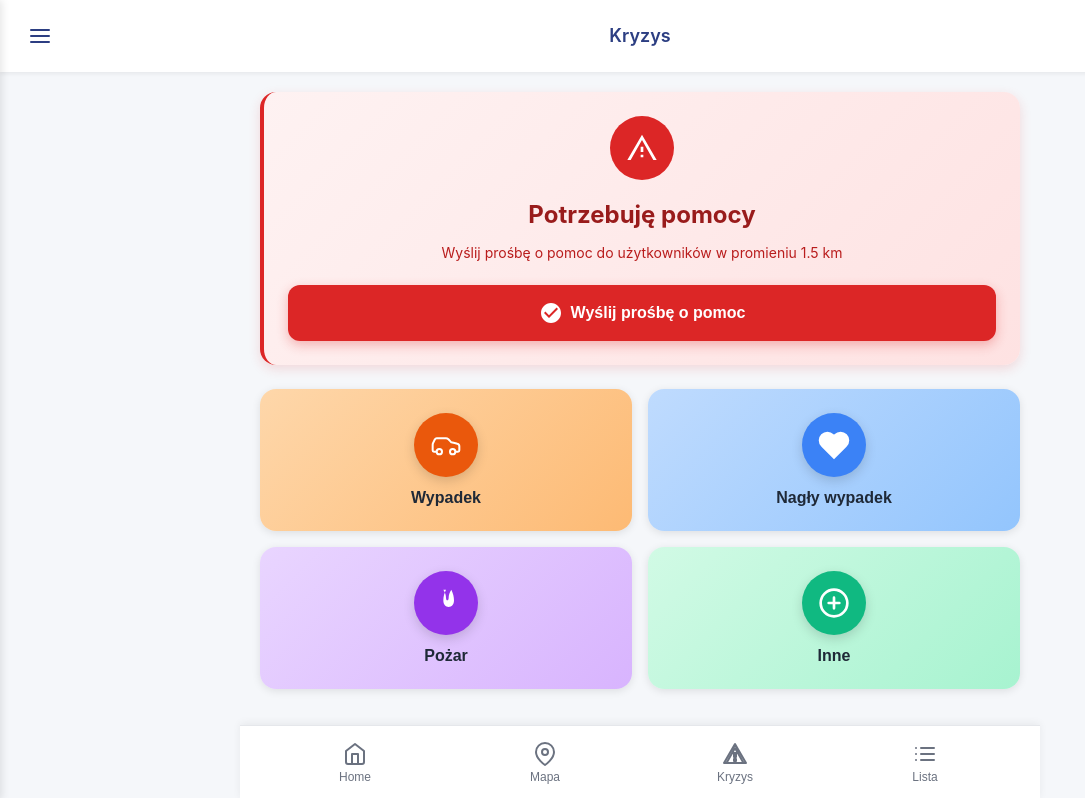
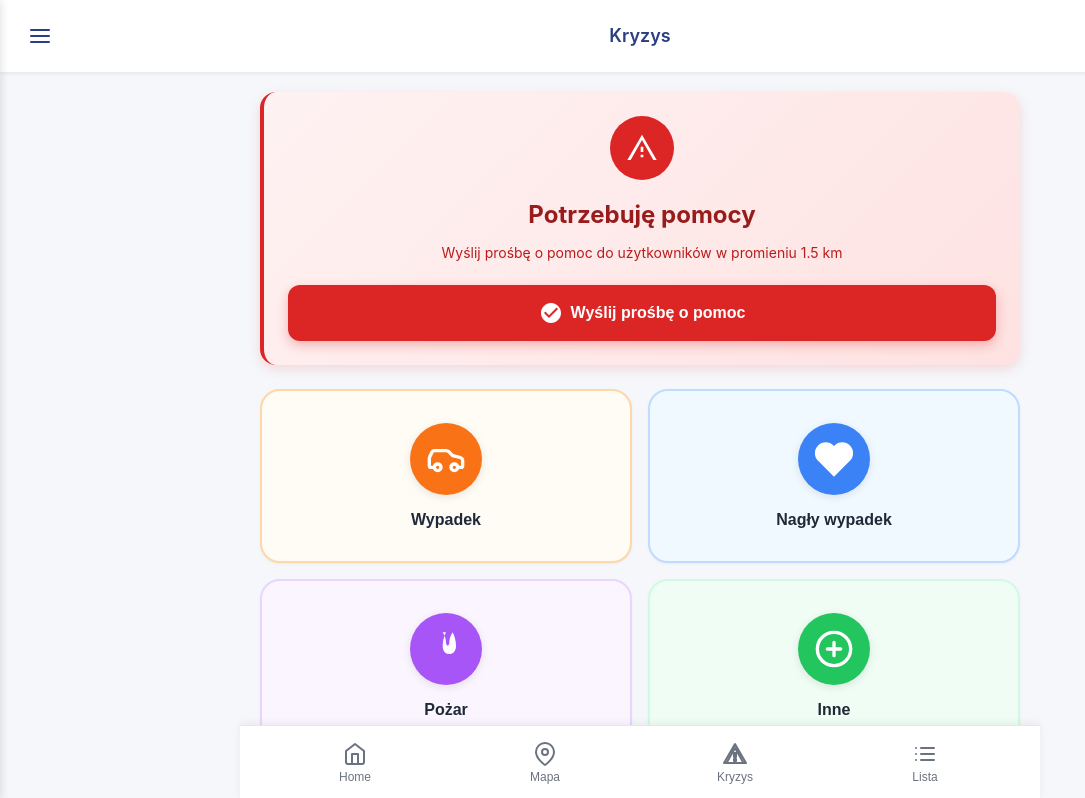
Before and after one commit to Katarzyna-Kadziolka/Ratunek, a Vue app in the folder Ratunek/: page /crisis in a window 1280 px wide. Shown: the top 798 px of the page, without its empty margins (0-1085 px from the left). Built offline with nearby package versions, Linux system fonts and the light colour scheme; the HTML template or start-up script is replaced by a standard one.

Commit message:
change cards

```diff
--- a/Ratunek/src/views/CrisisView.vue
+++ b/Ratunek/src/views/CrisisView.vue
@@ -43,40 +43,40 @@ const isSideMenuOpen = ref(false)
 
       <!-- Crisis Type Cards Grid -->
       <div class="crisis-type-grid">
-        <button class="crisis-type-card" style="background: linear-gradient(135deg, #fed7aa 0%, #fdba74 100%);">
-          <div class="crisis-icon" style="background: #ea580c;">
-            <svg width="32" height="32" viewBox="0 0 24 24" fill="white">
-              <path d="M19 17h2c.6 0 1-.4 1-1v-3c0-.9-.7-1.7-1.5-1.9C18.7 10.6 16 10 16 10s-1.3-1.4-2.2-2.3c-.5-.4-1.1-.7-1.8-.7H5c-.6 0-1.1.4-1.4.9l-1.4 2.9A3.7 3.7 0 0 0 2 12v4c0 .6.4 1 1 1h2" stroke="white" stroke-width="1.5" fill="none"/>
-              <circle cx="7" cy="17" r="2" stroke="white" stroke-width="1.5" fill="none"/>
-              <circle cx="17" cy="17" r="2" stroke="white" stroke-width="1.5" fill="none"/>
+        <button class="crisis-type-card crisis-card-orange">
+          <div class="crisis-icon crisis-icon-orange">
+            <svg width="40" height="40" viewBox="0 0 24 24" fill="none">
+              <path d="M19 17h2c.6 0 1-.4 1-1v-3c0-.9-.7-1.7-1.5-1.9C18.7 10.6 16 10 16 10s-1.3-1.4-2.2-2.3c-.5-.4-1.1-.7-1.8-.7H5c-.6 0-1.1.4-1.4.9l-1.4 2.9A3.7 3.7 0 0 0 2 12v4c0 .6.4 1 1 1h2" stroke="currentColor" stroke-width="2" fill="none"/>
+              <circle cx="7" cy="17" r="2" stroke="currentColor" stroke-width="2" fill="none"/>
+              <circle cx="17" cy="17" r="2" stroke="currentColor" stroke-width="2" fill="none"/>
             </svg>
           </div>
           <span class="crisis-label">Wypadek</span>
         </button>
 
-        <button class="crisis-type-card" style="background: linear-gradient(135deg, #bfdbfe 0%, #93c5fd 100%);">
-          <div class="crisis-icon" style="background: #3b82f6;">
-            <svg width="32" height="32" viewBox="0 0 24 24" fill="white">
-              <path d="M20.84 4.61a5.5 5.5 0 0 0-7.78 0L12 5.67l-1.06-1.06a5.5 5.5 0 0 0-7.78 7.78l1.06 1.06L12 21.23l7.78-7.78 1.06-1.06a5.5 5.5 0 0 0 0-7.78z" stroke="white" stroke-width="2" fill="white"/>
+        <button class="crisis-type-card crisis-card-blue">
+          <div class="crisis-icon crisis-icon-blue">
+            <svg width="40" height="40" viewBox="0 0 24 24" fill="none">
+              <path d="M20.84 4.61a5.5 5.5 0 0 0-7.78 0L12 5.67l-1.06-1.06a5.5 5.5 0 0 0-7.78 7.78l1.06 1.06L12 21.23l7.78-7.78 1.06-1.06a5.5 5.5 0 0 0 0-7.78z" stroke="currentColor" stroke-width="2" fill="currentColor"/>
             </svg>
           </div>
           <span class="crisis-label">Nagły wypadek</span>
         </button>
 
-        <button class="crisis-type-card" style="background: linear-gradient(135deg, #e9d5ff 0%, #d8b4fe 100%);">
-          <div class="crisis-icon" style="background: #9333ea;">
-            <svg width="32" height="32" viewBox="0 0 24 24" fill="white">
-              <path d="M12 2c-1.3 2.7-2 5.3-2 8 0 3.3 1.8 5 4 5s4-1.7 4-5c0-2.7-.7-5.3-2-8-1.3 2-2 4-2 6 0 1.1-.4 2-1 2s-1-.9-1-2c0-2-.7-4-2-6z" fill="white"/>
+        <button class="crisis-type-card crisis-card-purple">
+          <div class="crisis-icon crisis-icon-purple">
+            <svg width="40" height="40" viewBox="0 0 24 24" fill="none">
+              <path d="M12 2c-1.3 2.7-2 5.3-2 8 0 3.3 1.8 5 4 5s4-1.7 4-5c0-2.7-.7-5.3-2-8-1.3 2-2 4-2 6 0 1.1-.4 2-1 2s-1-.9-1-2c0-2-.7-4-2-6z" fill="currentColor"/>
             </svg>
           </div>
           <span class="crisis-label">Pożar</span>
         </button>
 
-        <button class="crisis-type-card" style="background: linear-gradient(135deg, #d1fae5 0%, #a7f3d0 100%);">
-          <div class="crisis-icon" style="background: #10b981;">
-            <svg width="32" height="32" viewBox="0 0 24 24" fill="white">
-              <circle cx="12" cy="12" r="10" stroke="white" stroke-width="2" fill="none"/>
-              <path d="M12 8v8M8 12h8" stroke="white" stroke-width="2" stroke-linecap="round"/>
+        <button class="crisis-type-card crisis-card-green">
+          <div class="crisis-icon crisis-icon-green">
+            <svg width="40" height="40" viewBox="0 0 24 24" fill="none">
+              <circle cx="12" cy="12" r="10" stroke="currentColor" stroke-width="2" fill="none"/>
+              <path d="M12 8v8M8 12h8" stroke="currentColor" stroke-width="2" stroke-linecap="round"/>
             </svg>
           </div>
           <span class="crisis-label">Inne</span>
@@ -232,41 +232,85 @@ const isSideMenuOpen = ref(false)
 }
 
 .crisis-type-card {
-  border: none;
-  border-radius: 16px;
-  padding: 24px;
+  background: white;
+  border: 2px solid #e5e7eb;
+  border-radius: 20px;
+  padding: 32px 20px;
   display: flex;
   flex-direction: column;
   align-items: center;
-  gap: 12px;
+  gap: 16px;
   cursor: pointer;
   transition: all 0.2s;
-  box-shadow: 0 2px 8px rgba(0, 0, 0, 0.1);
+  box-shadow: 0 1px 3px rgba(0, 0, 0, 0.05);
+  min-height: 160px;
 }
 
 .crisis-type-card:hover {
-  transform: translateY(-4px);
-  box-shadow: 0 6px 16px rgba(0, 0, 0, 0.15);
+  transform: translateY(-2px);
+  box-shadow: 0 4px 12px rgba(0, 0, 0, 0.1);
 }
 
 .crisis-type-card:active {
-  transform: translateY(-2px);
+  transform: translateY(0);
+}
+
+/* Card-specific border colors */
+.crisis-card-orange {
+  border-color: #fed7aa;
+  background: #fffbf5;
+}
+
+.crisis-card-blue {
+  border-color: #bfdbfe;
+  background: #f0f9ff;
+}
+
+.crisis-card-purple {
+  border-color: #e9d5ff;
+  background: #faf5ff;
+}
+
+.crisis-card-green {
+  border-color: #d1fae5;
+  background: #f0fdf4;
 }
 
 .crisis-icon {
-  width: 64px;
-  height: 64px;
+  width: 72px;
+  height: 72px;
   border-radius: 50%;
   display: flex;
   align-items: center;
   justify-content: center;
-  box-shadow: 0 4px 12px rgba(0, 0, 0, 0.15);
+  box-shadow: 0 2px 8px rgba(0, 0, 0, 0.1);
+}
+
+.crisis-icon-orange {
+  background: #f97316;
+  color: white;
+}
+
+.crisis-icon-blue {
+  background: #3b82f6;
+  color: white;
+}
+
+.crisis-icon-purple {
+  background: #a855f7;
+  color: white;
+}
+
+.crisis-icon-green {
+  background: #22c55e;
+  color: white;
 }
 
 .crisis-label {
   font-size: 16px;
   font-weight: 600;
   color: #1f2937;
+  text-align: center;
 }
 
 /* Active Requests Section */
```
